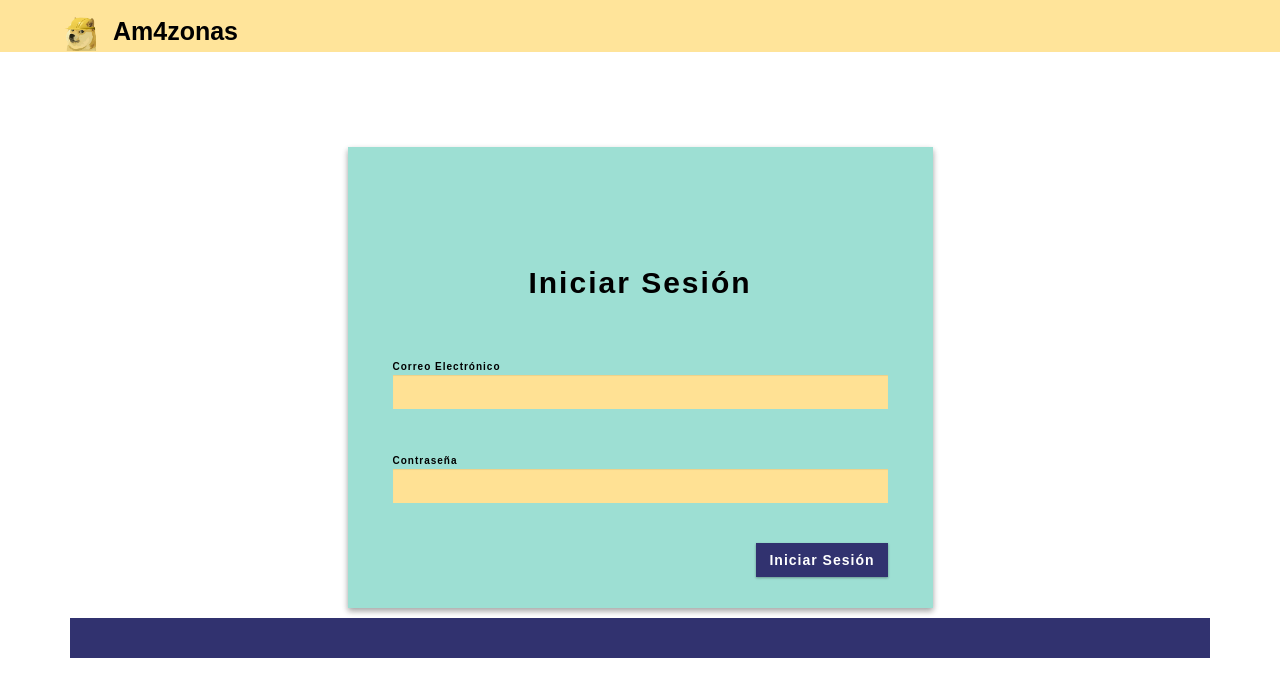
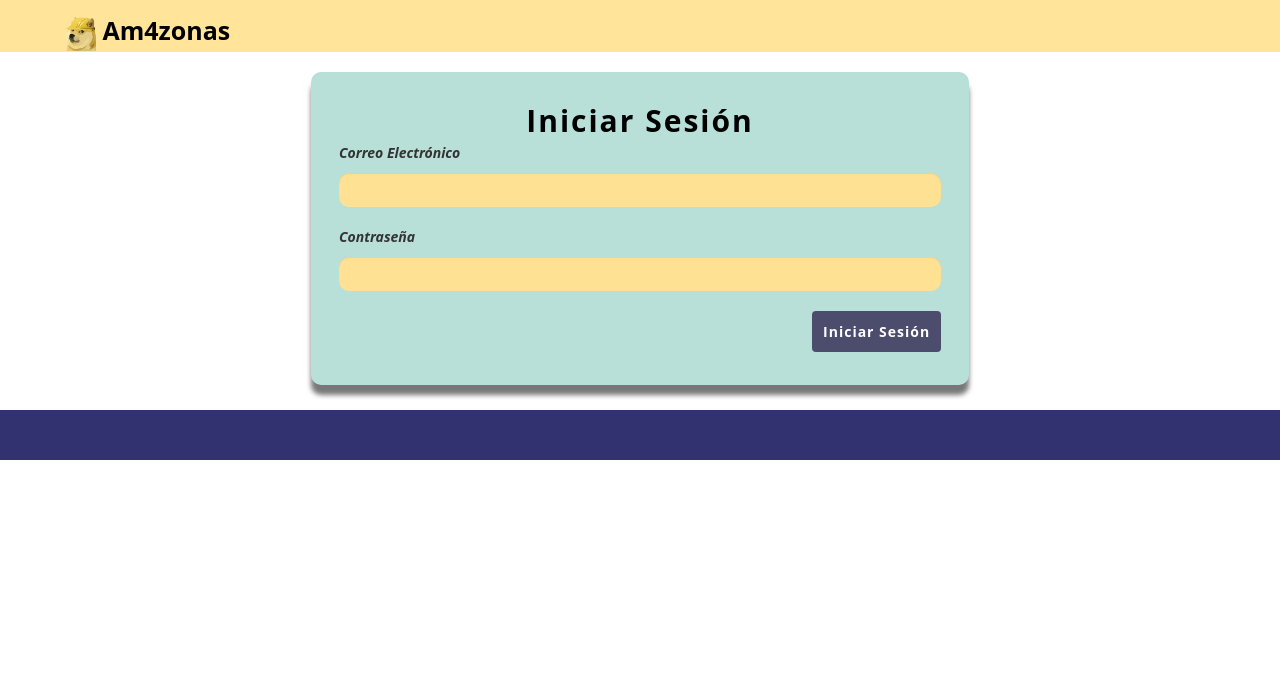
Before and after one commit to axelprestegui/A4Tech, a Flask app: page /usuario/iniciar_sesion in a window 1280 px wide. Shown: the top 697 px of the page. Run offline with Flask 2, Linux system fonts and the light colour scheme; parts of the project's set-up code (start-up, migrations or seed data) failed here and were passed over; some libraries are stand-ins or nearby versions.

Commit message:
Login mejorado vista, crear producto mejorado vista.

```diff
--- a/controllers/UsuarioController.py
+++ b/controllers/UsuarioController.py
@@ -36,3 +36,7 @@ def iniciar_sesion():
 def cerrar_sesion():
     logout_user()
     return render_template('index.html')
+
+# Función para que te mande a la página de vendedor principal.
+def vendedor_principal():
+    return render_template('usuario/vendedor_principal.html')
--- a/routes/usuario_bp.py
+++ b/routes/usuario_bp.py
@@ -1,5 +1,5 @@
 from flask import Blueprint
-from controllers.UsuarioController import iniciar_sesion, cerrar_sesion
+from controllers.UsuarioController import iniciar_sesion, cerrar_sesion, vendedor_principal
 from controllers.RegistroController import registrar_usuario
 
 # Create a blueprint that will link the general routes file to the app
@@ -9,3 +9,4 @@ usuario_bp = Blueprint('usuario', __name__, url_prefix='/usuario')
 usuario_bp.route('/iniciar_sesion', methods=['POST', 'GET'])(iniciar_sesion)
 usuario_bp.route('/cerrar_sesion', methods=['POST', 'GET'])(cerrar_sesion)
 usuario_bp.route('/registrar_usuario',methods = ['POST','GET'])(registrar_usuario)
+usuario_bp.route('/vendedor_principal')(vendedor_principal)
--- a/static/style.css
+++ b/static/style.css
@@ -3,7 +3,7 @@ FOOTER SECTION
 ==================================================*/
 .footer-box {
   background-color:#31326f;
-  padding:20px 50px 20px 50px;
+  height: 50px;
 }
 .small-box {
   font-size:10px;
--- a/static/usuario/iniciarSesion.css
+++ b/static/usuario/iniciarSesion.css
@@ -1,115 +1,65 @@
 body {
     background:white;
-    font-family: sans-serif;
+
+}
+
+.container {
+    padding: 0 1.5em;
+    max-width: 700px;
+    margin-left: auto;
+    margin-right: auto;
 }
 
 .login-box {
-    margin-top: 75px;
+    padding: 2em;
     height: auto;
-    background: #9ddfd3;
-    text-align: center;
-    box-shadow: 0 3px 6px rgba(0, 0, 0, 0.16), 0 3px 6px rgba(0, 0, 0, 0.23);
-}
-
-.login-key {
-    height: 100px;
-    font-size: 80px;
-    line-height: 100px;
-    -webkit-background-clip: text;
-    -webkit-text-fill-color: transparent;
+    background-color: #B8DFD8;
+    margin-bottom: 25px;
+    border-radius: 10px;
+    box-shadow: 0 10px 5px #0008;
 }
 
 .login-title {
-    margin-top: 15px;
     text-align: center;
     font-size: 30px;
     letter-spacing: 2px;
-    margin-top: 15px;
     font-weight: bold;
     color: black;
 }
 
-.login-form {
-    margin-top: 25px;
-    text-align: left;
+.etiquetas {
+    font-style: italic;
 }
 
-input[type=text] {
+input[type=text],
+input[type=password] {
     background-color: #FFE194;
+    margin-top: 5px;
+    margin-bottom: 20px;
     border: none;
-    border-top: 0px;
-    border-radius: 0px;
+    border-radius: 10px;
     font-weight: bold;
     outline: 0;
-    margin-bottom: 20px;
-    padding-left: 0px;
     color: black;
 }
 
-input[type=password] {
-    background-color: #FFE194;
-    border: none;
-    border-top: 0px;
-    border-radius: 0px;
-    font-weight: bold;
-    outline: 0;
-    padding-left: 0px;
-    margin-bottom: 20px;
-    color: black;
-}
-
-.form-group {
-    margin-bottom: 40px;
-    outline: 0px;
-}
-
-.form-control:focus {
-    border-color: inherit;
-    -webkit-box-shadow: none;
-    box-shadow: none;
-    outline: 0;
-    background-color: #FFE194;
-    color: black;
-}
-
-input:focus {
-    outline: none;
-    box-shadow: 0 0 0;
-}
-
-label {
-    margin-bottom: 0px;
-}
-
-.form-control-label {
-    font-size: 10px;
-    color: black;
+.btn-outline-primary {
+	padding: 0.7em 0.7em;
+    background-color: #4C4C6D;
+    color: white;
     font-weight: bold;
     letter-spacing: 1px;
 }
 
-.btn-outline-primary {
-	background-color: #31326F;
-    color:white;
-    border-radius: 0px;
-    font-weight: bold;
-    letter-spacing: 1px;
-    box-shadow: 0 1px 3px rgba(0, 0, 0, 0.12), 0 1px 2px rgba(0, 0, 0, 0.24);
-}
-
-.btn-outline-primary:hover {
-    background-color: #0DB8DE;
-    right: 0px;
-}
-
-.login-btm {
-    float: left;
+.btn-outline-primary:hover,
+.btn-outline-primary:focus {
+    background-color: #5d5d86;
+    transition: background-color 0.5s ease-out;
+    outline: 0;
 }
 
 .login-button {
-    padding-right: 0px;
     text-align: right;
-    margin-bottom: 25px;
 }
 
 .login-text {
@@ -117,17 +67,3 @@ label {
     padding-left: 0px;
     color:white;
 }
-
-.loginbttm {
-    padding: 0px;
-}
-
-select {
-    background: #FFE194;
-    color: black;
-    border: none;
-    font-size: 12px;
-    height: 30px;
-    padding: 5px;
-    width: 110px;
- }
--- a/templates/base.html
+++ b/templates/base.html
@@ -33,7 +33,7 @@
     </nav>
     {% block content %}{% endblock %}
         <!--Footer -->
-        <div class="col-md-12 footer-box">
+        <footer class="col-md-12 footer-box"></footer>
     {% block footer%} {% endblock%}
 </body>
 </html>
--- a/templates/usuario/iniciar_sesion.html
+++ b/templates/usuario/iniciar_sesion.html
@@ -9,45 +9,35 @@ Iniciar Sesión
 {% endblock%}
 
 {% block doggy %}
-<a class="navbar-brand" href="#"><img src="../../static/images/doggy.png" alt="Am4zonas" width="35" height="35" style = "margin-right: 10px;"> <strong>Am4zonas</strong></a>
+<a class="navbar-brand" href="#"><img src="../../static/images/doggy.png" alt="Am4zonas" width="35" height="35"> <strong>Am4zonas</strong></a>
 {% endblock%}
 
 {% block content %}
 <div class="container">
-	<div class="row">
-		<div class="col-lg-3 col-md-2"></div>
-		<div class="col-lg-6 col-md-8 login-box">
-			<div class="col-lg-12 login-key">
-				<i class="fa fa-key" aria-hidden="true"></i>
+	<div class="login-box">
+		<div class="login-title">Iniciar Sesión</div>
+
+		<form method="post">
+			<div>
+				<label class="etiquetas">Correo Electrónico</label>
+				<input type="text" class="form-control" name="correo" id="correo" required>
 			</div>
-			<div class="col-lg-12 login-title">Iniciar Sesión</div>
+			<div>
+				<label class="etiquetas">Contraseña</label>
+				<input type="password" class="form-control" name="contrasenia" id="contrasenia" required>
+			</div>
 
-			<div class="col-lg-12 login-form">
-				<div class="col-lg-12 login-form">
-					<form method="post">
-						<div class="form-group">
-							<label class="form-control-label">Correo Electrónico</label>
-							<input type="text" class="form-control" name="correo" id="correo" required>
-						</div>
-						<div class="form-group">
-							<label class="form-control-label">Contraseña</label>
-							<input type="password" class="form-control" i name="contrasenia" id="contrasenia" required>
-						</div>
+			<div class="login-text">
+				<!-- Error Message -->
+			</div>
+			<div class="login-button">
+				<button type="submit" class="btn btn-outline-primary login-button" value="Log In">Iniciar Sesión</button>
+			</div>
+		</form>
+	</div>
 
 
 
-						<div class="col-lg-12 loginbttm">
-							<div class="col-lg-6 login-btm login-text">
-								<!-- Error Message -->
-							</div>
-							<div class="col-lg-6 login-btm login-button">
-								<button type="submit" class="btn btn-outline-primary" value="Log In">Iniciar Sesión</button>
-							</div>
-						</div>
-					</form>
-				</div>
-			</div>
-			<div class="col-lg-3 col-md-2"></div>
-		</div>
-	</div>
+</div>
+
 {% endblock %}
--- a/templates/usuario/vendedor_principal.html
+++ b/templates/usuario/vendedor_principal.html
@@ -18,7 +18,7 @@ Inicio vendedor
     <ul class="nav navbar-nav navbar-right">
         <form class="navbar-form navbar-right" action="{{url_for('usuario.cerrar_sesion')}}">
             &nbsp;
-            <input type="button" value="Cerrar Sesión" style="background-color: #9ddfd3;color: #000000;" class="btn btn-primary" onclick="location.href='../index.html'">
+            <input type="button" value="Cerrar Sesión" style="background-color: #9ddfd3;color: #000000;" class="btn btn-primary" onclick="location.href='../'">
         </form>
     </ul>
 </div>
```
Also changed, not shown: static/producto/productodata.css (+40 -22 lines), templates/producto/crear_producto.html (+18 -15 lines), static/images/mis_productos_publicados.png (added), static/images/producto_nuevo.jpg (added).
